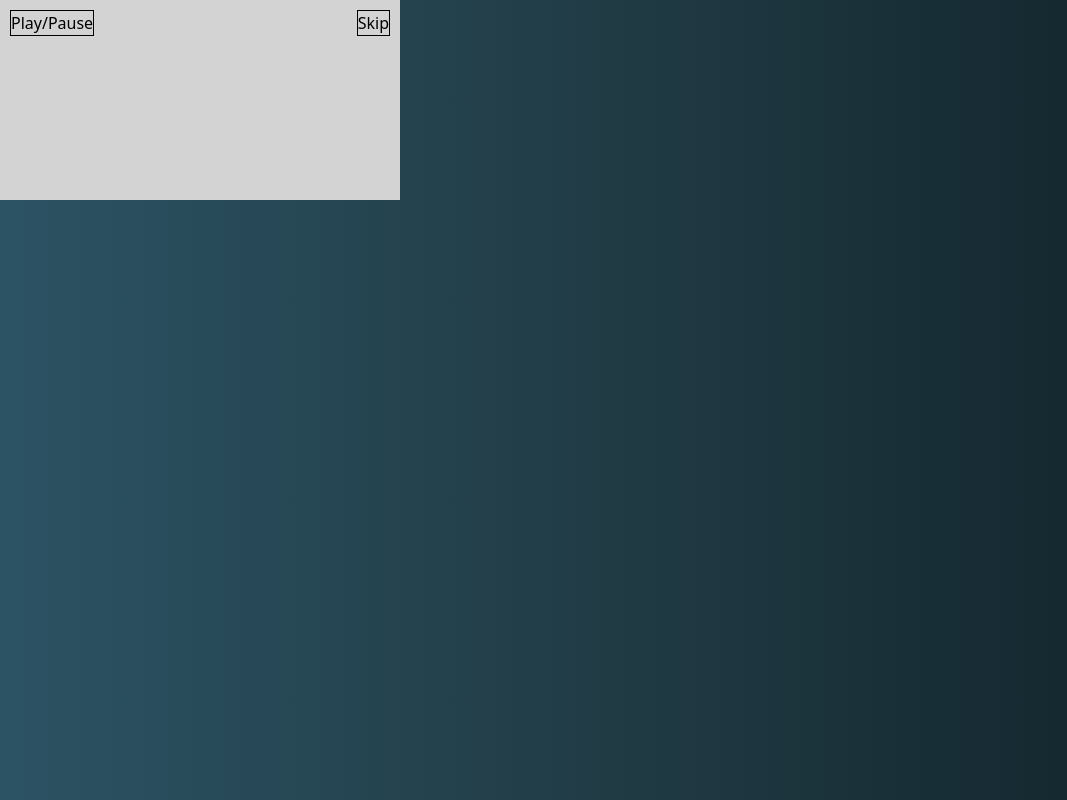
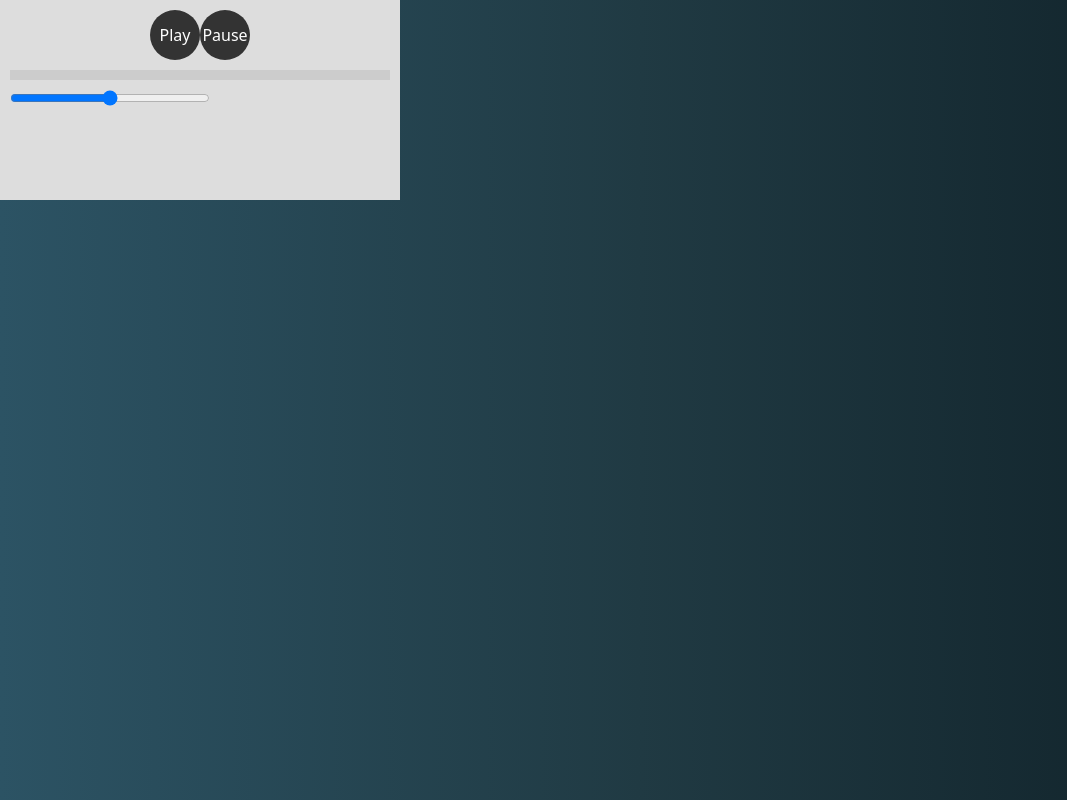
Before and after one commit to cbarnes0/Music-Language-Learner, a plain HTML site: page index.html in a window 1280 px wide. Shown: the whole page, without its empty margins (0-1067 px from the left). Drawn offline with nearby package versions, Linux system fonts and the light colour scheme.

Commit message:
adding media player

```diff
--- a/assets/css/style.css
+++ b/assets/css/style.css
@@ -9,21 +9,45 @@ body {
 /* Music Player */
 /* I want to set up music player first then it will be top and bottom designing later since we will work on the project 02/02/2023*/
 
-#music-player {
+#player {
   width: 400px;
   height: 200px;
-    background-color: lightgray;
+  background-color: #ddd;
+  padding: 10px;
 }
 
 #controls {
   display: flex;
-    justify-content: space-between;
-    padding: 10px;
+  justify-content: center;
 }
 
-  button {
-    background-color: white;
-    border: 1px solid black;
-    padding: 10px 20px;
-    cursor: pointer;
+#play, #pause {
+  width: 50px;
+  height: 50px;
+  border-radius: 25px;
+  border: none;
+  background-color: #333;
+  color: #fff;
 }
+
+#progress {
+  height: 10px;
+  background-color: #ccc;
+  margin: 10px 0;
+}
+
+#progress-bar {
+  height: 100%;
+  width: 0;
+  background-color: #333;
+}
+
+#volume {
+  display: flex;
+  align-items: center;
+  margin-top: 10px;
+}
+
+#volume-control {
+  width: 200px;
+}
--- a/index.html
+++ b/index.html
@@ -14,15 +14,22 @@
 
 </head>
 <body>
-    <div id="music-player">
-        <audio id="audio-player">
-          <source src="" type="audio/mp3">
-        </audio>
-        <div id="controls">
-          <button id="play-pause">Play/Pause</button>
-          <button id="skip">Skip</button>
-        </div>
-      </div>
+  <div id="player">
+    <audio id="music">
+      <source src="your_music_file.mp3" type="audio/mpeg">
+    </audio>
+    <div id="controls">
+      <button id="play">Play</button>
+      <button id="pause">Pause</button>
+    </div>
+    <div id="progress">
+      <div id="progress-bar"></div>
+    </div>
+    <div id="volume">
+      <input type="range" id="volume-control">
+    </div>
+  </div>
+
 
 
 
```
Lines whose indentation alone changed are shown as unchanged.
